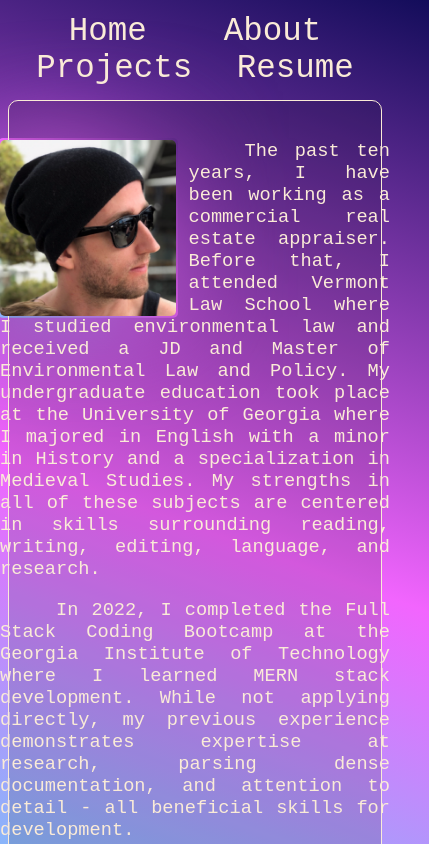
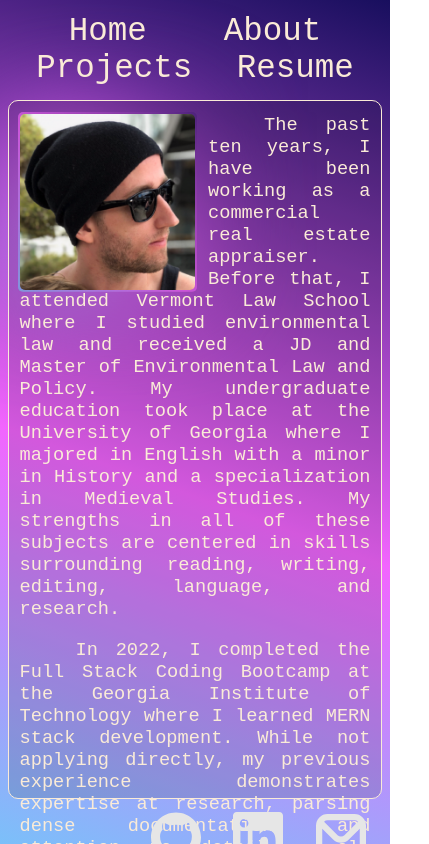
Before and after one commit to jWeibelbootcamp/jason-weibel-portfolio, a React (Create React App) app: page /about in a window 390 px wide. Shown: the top 844 px of the page, 429 px wide, since content can reach past the window. Built offline with nearby package versions, Linux system fonts and the light colour scheme.

Commit message:
about page is... better on mobile

```diff
--- a/src/components/About.scss
+++ b/src/components/About.scss
@@ -28,10 +28,6 @@ p {
     text-indent: 3em;
     margin-top: 0;
 }
-
-// .techCarousel {
-// 	position: relative;
-// }
 
 // picture border animation
 .photoContainer:before, .photoContainer:after {
@@ -67,7 +63,9 @@ p {
 
 @media all and (max-width:480px) {
 	.aboutContainer {
-		width: 100vw;
+		margin: 0;
+		padding-top: 1em;
+		width: 90vw;
 		text-align: center;
 	}
 
@@ -75,8 +73,4 @@ p {
 		width: 45vw;
 		height: 45vw;
 	}
-
-	// .techCarousel {
-	// 	width: 50%;
-	// }
 }
```
